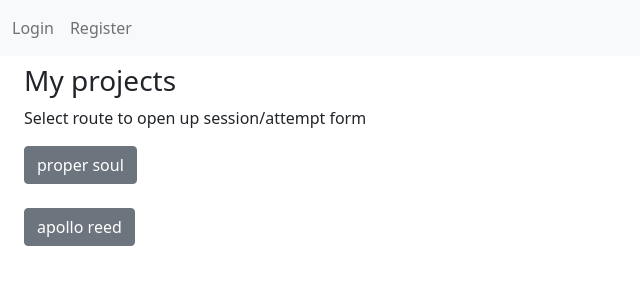
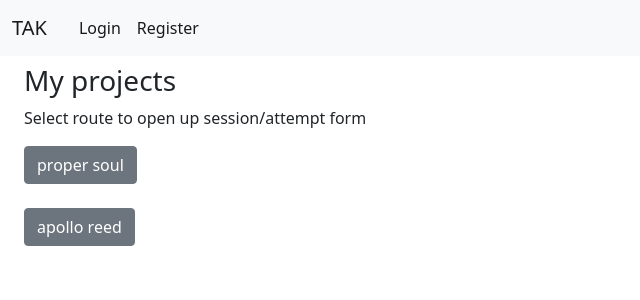
Before and after one commit to rodgersea/tak, a Django app: page /session/ in a window 1280 px wide. Shown: the top 300 px of the page, without its empty margins (0-640 px from the left). Run offline with Django 4.2, Linux system fonts and the light colour scheme; data comes from the database, SQL or seed files in the repository.

Commit message:
login resopn

```diff
--- a/database_app/templates/base.html
+++ b/database_app/templates/base.html
@@ -34,17 +34,17 @@
 		</nav>
 		{% else %}
 		<nav class="navbar navbar-expand-lg navbar-light bg-light">
-			<button class="navbar-toggler" type="button" data-toggle="collapse" data-target="#navbarSupportedContent" aria-controls="navbarSupportedContent" aria-expanded="false" aria-label="Toggle navigation">
-				<span class="navbar-toggler-icon"></span>
-			</button>
-			<div class="collapse navbar-collapse" id="navbarSupportedContent">
+			<div class="container-fluid">
+				<a href="#" class="navbar-brand">TAK</a>
+				<button class="navbar-toggler" type="button" data-bs-toggle="collapse" data-bs-target="#navbarCollapse">
+					<span class="navbar-toggler-icon"></span>
+				</button>
+				<div class="collapse navbar-collapse" id="navbarCollapse">
+					<div class="navbar-nav">
+					<ul class="navbar-nav mr-auto mb-2 mb-lg-0 ms-1">
 				<ul class="navbar-nav mr-auto mb-2 mb-lg-0 ms-1">
-						<li class="nav-item active">
-							<a class="nav-link" aria-current="page" href="{% url 'login' %}">Login</a>
-						</li>
-						<li class="nav-item active">
-							<a class="nav-link" aria-current="page" href="{% url 'register' %}">Register</a>
-						</li>
+					<a class="nav-item nav-link active" href="{% url 'login' %}">Login</a>
+					<a class="nav-item nav-link active" href="{% url 'register' %}">Register</a>
 				</ul>
 			</div>
 		{% endif %}
```
